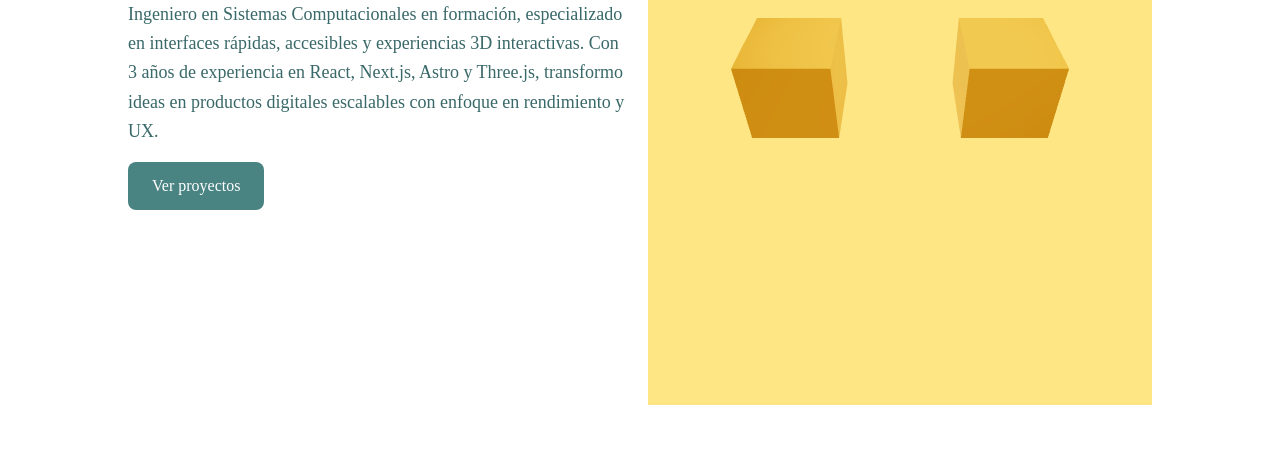
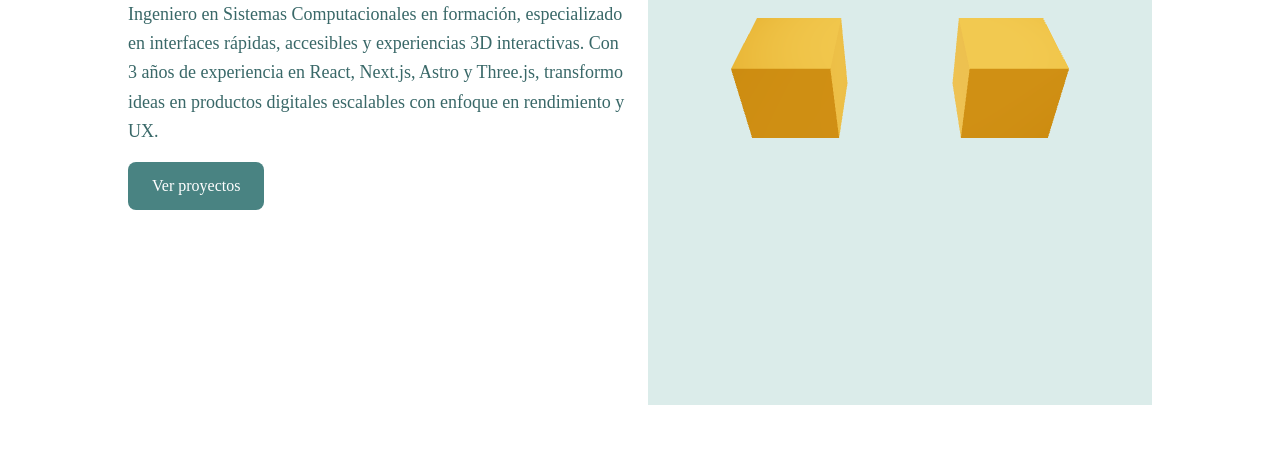
Before and after one commit to CastDev-j/portfolio, an Astro site: page / in a window 1280 px wide. Shown: the part 328-800 px from the top of the page. Built offline with nearby package versions, Linux system fonts and the light colour scheme; Astro itself is replaced by a stand-in of ours.

Commit message:
experience bg-color changed

```diff
--- a/src/components/hero/Hero.astro
+++ b/src/components/hero/Hero.astro
@@ -54,7 +54,7 @@ const translations = {
         {translations[locale].cta}
       </a>
     </article>
-    <article class="w-full h-84 sm:h-164 bg-amber-200">
+    <article class="w-full h-84 sm:h-164 bg-sea-nymph-100">
       <Experience transition:persist client:load />
     </article>
   </section>
```
